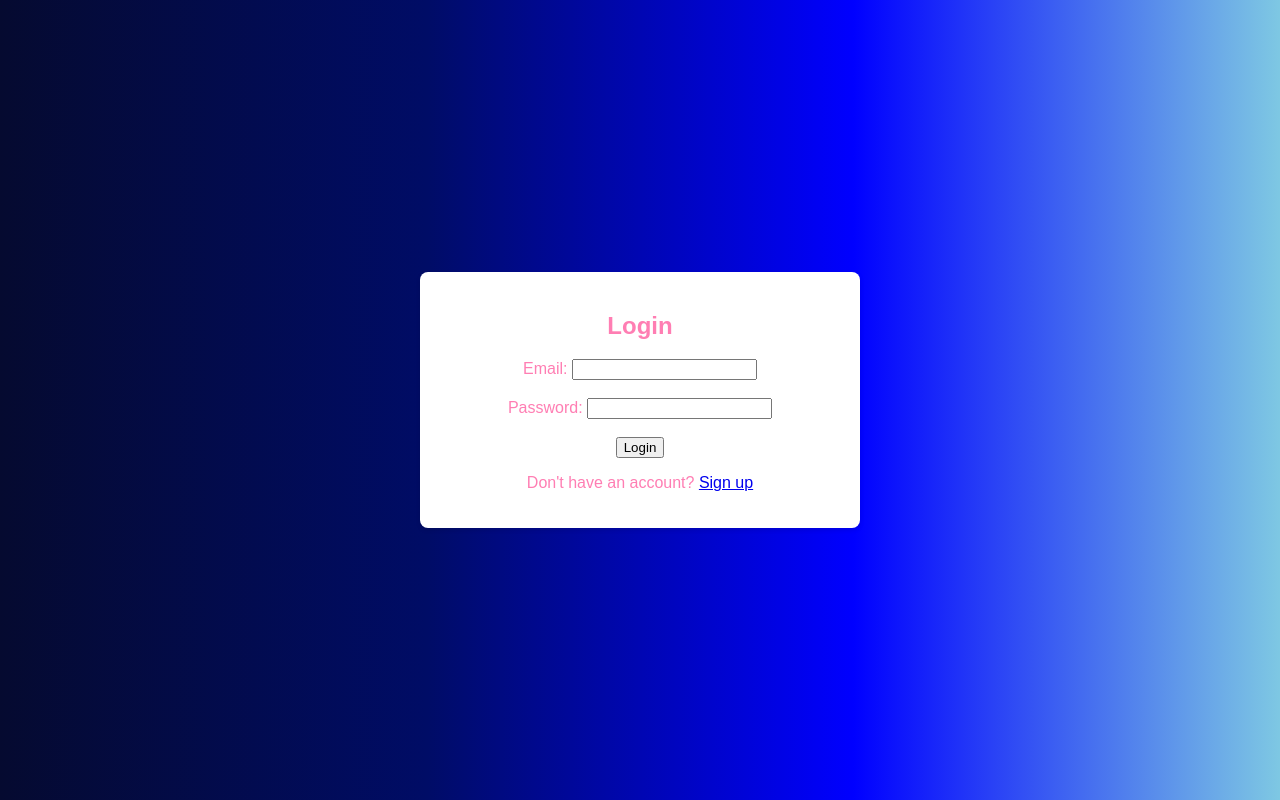
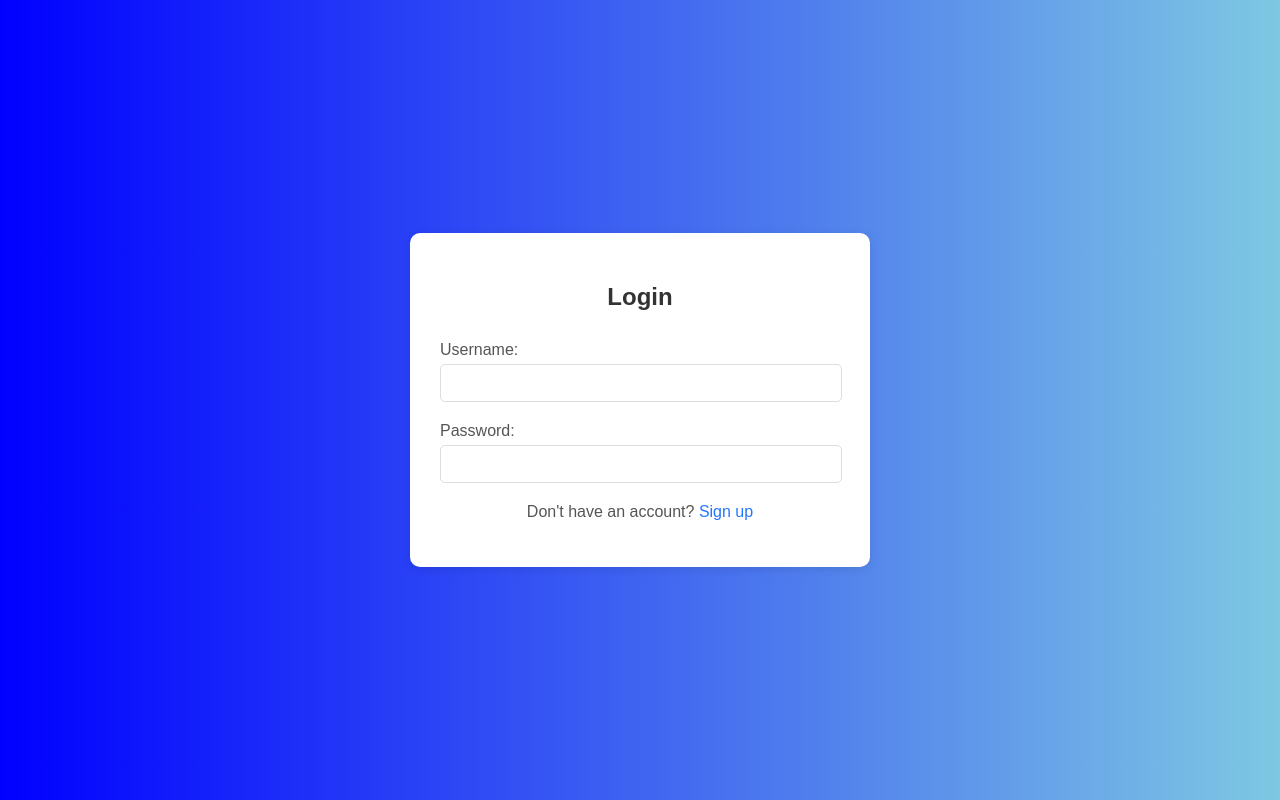
Before and after one commit to OwenNicholas/SYNCSHACK24, a Flask app: page / in a window 1280 px wide. Run offline with Flask 3, Linux system fonts and the light colour scheme.

Commit message:
modified index.html

```diff
--- a/static/css/styles.css
+++ b/static/css/styles.css
@@ -1,76 +1,91 @@
+/* Base styles for body */
 body {
     font-family: 'Arial', sans-serif;
-    background: linear-gradient(to right, #050A30, #000C66, #0000FF,#7EC8E3);
+    background: linear-gradient(to right, #0000FF, #7EC8E3);
     margin: 0;
     display: flex;
     justify-content: center;
     align-items: center;
     height: 100vh;
-    color: #ff7eb3;
+    color: #333;
 }
 
-.container {
+/* Container for the login box */
+.login-container {
+    display: flex;
+    justify-content: center;
+    align-items: center;
+    width: 100%;
+    height: 100%;
+}
+
+/* Login box styling */
+.login-box {
     background: white;
-    padding: 20px;
-    border-radius: 8px;
-    box-shadow: 0 2px 5px rgba(0,0,0,0.1);
-    width: 80%;
+    padding: 30px;
+    border-radius: 10px;
+    box-shadow: 0 2px 10px rgba(0, 0, 0, 0.1);
+    width: 100%;
     max-width: 400px;
     text-align: center;
 }
 
-.button-group {
-    display: flex;
-    justify-content: center;
-    gap: 15px;
+/* Header style */
+h2 {
+    color: #333;
+    margin-bottom: 30px;
+    font-size: 24px;
 }
 
+/* Input group styling */
+.input-group {
+    margin-bottom: 20px;
+    text-align: left;
+}
+
+.input-group label {
+    display: block;
+    margin-bottom: 5px;
+    color: #555;
+}
+
+.input-group input {
+    width: calc(100% - 20px);
+    padding: 10px;
+    border: 1px solid #ddd;
+    border-radius: 5px;
+    font-size: 14px;
+}
+
+/* Button styling */
 .btn {
+    background: linear-gradient(to right, #6a11cb, #2575fc);
+    border: none;
+    color: white;
     padding: 10px 20px;
-    background-color: #7e98ff;
-    color: white;
-    border: none;
     border-radius: 5px;
     cursor: pointer;
-}
-
-.btn-secondary {
-    background-color: #8fbfff;
+    width: 100%;
+    font-size: 16px;
+    margin-bottom: 20px;
 }
 
 .btn:hover {
-    background-color: #ff758c;
+    background: linear-gradient(to right, #2575fc, #6a11cb);
 }
 
-.profile-section, .matches-section, .messages-section {
-    margin: 20px 0;
-    padding: 20px;
-    background-color: rgba(255, 255, 255, 0.9);
-    border-radius: 10px;
-    box-shadow: 0px 0px 10px rgba(0, 0, 0, 0.1);
+
+/* Sign-up link */
+p {
+    margin-top: 20px;
+    color: #555;
 }
 
-.profile-img {
-    width: 100px;
-    height: 100px;
-    border-radius: 50%;
-    margin-bottom: 10px;
+p a {
+    color: #2575fc;
+    text-decoration: none;
 }
 
-h2 {
-    color: #ff7eb3;
+p a:hover {
+    text-decoration: underline;
 }
-
-ul {
-    list-style-type: none;
-    padding: 0;
-}
-
-ul li {
-    padding: 10px 0;
-    border-bottom: 1px solid #ddd;
-}
-
-ul li:last-child {
-    border-bottom: none;
-}
--- a/templates/index.html
+++ b/templates/index.html
@@ -7,16 +7,26 @@
     <title>Login Page</title>
 </head>
 <body>
-    <div class="container">
-        <h2>Login</h2>
-        <form action="/login" method="post">
-            <label for="email">Email:</label>
-            <input type="email" id="email" name="email" required><br><br>
-            <label for="password">Password:</label>
-            <input type="password" id="password" name="password" required><br><br>
-            <button type="submit">Login</button>
-        </form>
-        <p>Don't have an account? <a href="/signup">Sign up</a></p>
+    <div class="login-container">
+        <div class="login-box">
+            <h2>Login</h2>
+            <form action="/login" method="post">
+                <div class="input-group">
+                    <label for="username"><i class="fas fa-user"></i> Username:</label>
+                    <input type="text" id="username" name="username" required>
+                </div>
+
+                <div class="input-group">
+                    <label for="password"><i class="fas fa-lock"></i> Password:</label>
+                    <input type="password" id="password" name="password" required>
+                </div>
+
+               <!-- <button type="submit" class="btn">Login</button> -->
+
+
+                <p>Don't have an account? <a href="/signup">Sign up</a></p>
+            </form>
+        </div>
     </div>
 </body>
 </html>
```
